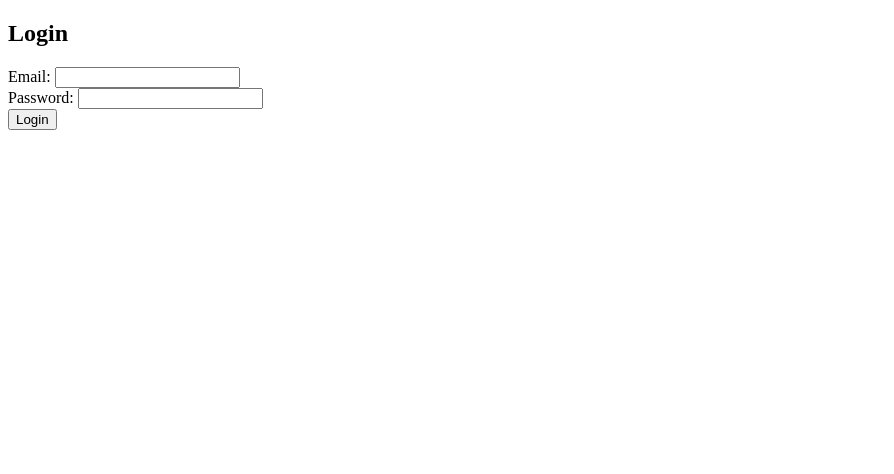
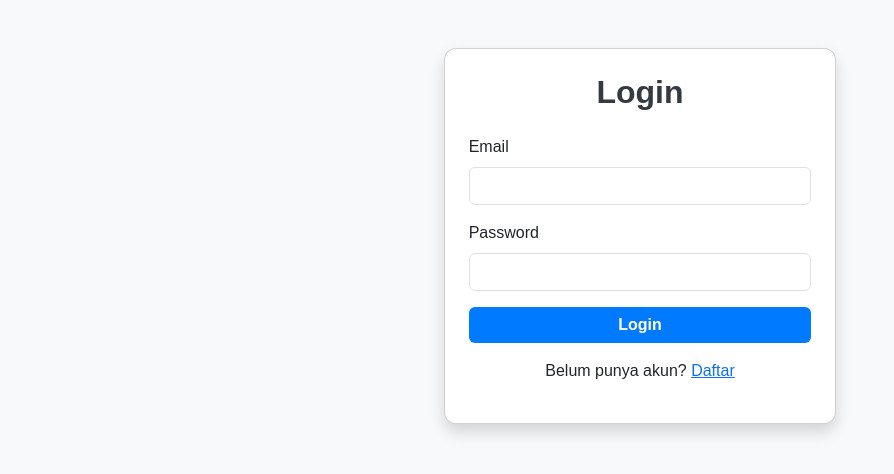
Before and after one commit to VickyDarmana/UTS_PMW2, a Node server app: template UTS/views/login.ejs in a window 1280 px wide. Shown: the top 474 px of the page, without its empty margins (0-894 px from the left). Run offline with Node 20, Linux system fonts and the light colour scheme; the template is opened without the code that fills it, so the values that code supplies are empty; some libraries are stand-ins or nearby versions.

Commit message:
update tampilan login

```diff
--- a/UTS/views/login.ejs
+++ b/UTS/views/login.ejs
@@ -1,20 +1,46 @@
 <!DOCTYPE html>
-<html lang="en">
-<head>
-    <meta charset="UTF-8">
-    <meta name="viewport" content="width=device-width, initial-scale=1.0">
-    <title>Login</title>
-</head>
-<body>
-    <h2>Login</h2>
-    <form action="/auth/login" method="POST">
-        <label for="email">Email:</label>
-        <input type="email" name="email" required><br>
+<html lang="id">
+  <head>
+    <meta charset="UTF-8" />
+    <meta name="viewport" content="width=device-width, initial-scale=1.0" />
+    <title>Login - Manajemen Tugas Mahasiswa</title>
+    <link rel="stylesheet" href="https://cdnjs.cloudflare.com/ajax/libs/bootstrap/5.3.0/css/bootstrap.min.css" />
+    <link rel="stylesheet" href="/css/style.css" />
+  </head>
+  <body class="bg-light">
+    <div class="container">
+      <div class="row justify-content-center">
+        <div class="col-md-6 col-lg-5">
+          <div class="card shadow mt-5">
+            <div class="card-body p-4">
+              <h2 class="text-center mb-4">Login</h2>
 
-        <label for="password">Password:</label>
-        <input type="password" name="password" required><br>
+              <div id="message" class="alert" style="display: none"></div>
 
-        <button type="submit">Login</button>
-    </form>
-</body>
+              <form id="loginForm">
+                <div class="mb-3">
+                  <label for="email" class="form-label">Email</label>
+                  <input type="email" class="form-control" id="email" name="email" required />
+                </div>
+
+                <div class="mb-3">
+                  <label for="password" class="form-label">Password</label>
+                  <input type="password" class="form-control" id="password" name="password" required />
+                </div>
+
+                <button type="submit" class="btn btn-primary w-100">Login</button>
+              </form>
+
+              <div class="text-center mt-3">
+                <p>Belum punya akun? <a href="/auth/register">Daftar</a></p>
+              </div>
+            </div>
+          </div>
+        </div>
+      </div>
+    </div>
+
+    <script src="https://cdnjs.cloudflare.com/ajax/libs/bootstrap/5.3.0/js/bootstrap.bundle.min.js"></script>
+    <script src="/js/auth.js"></script>
+  </body>
 </html>
```
